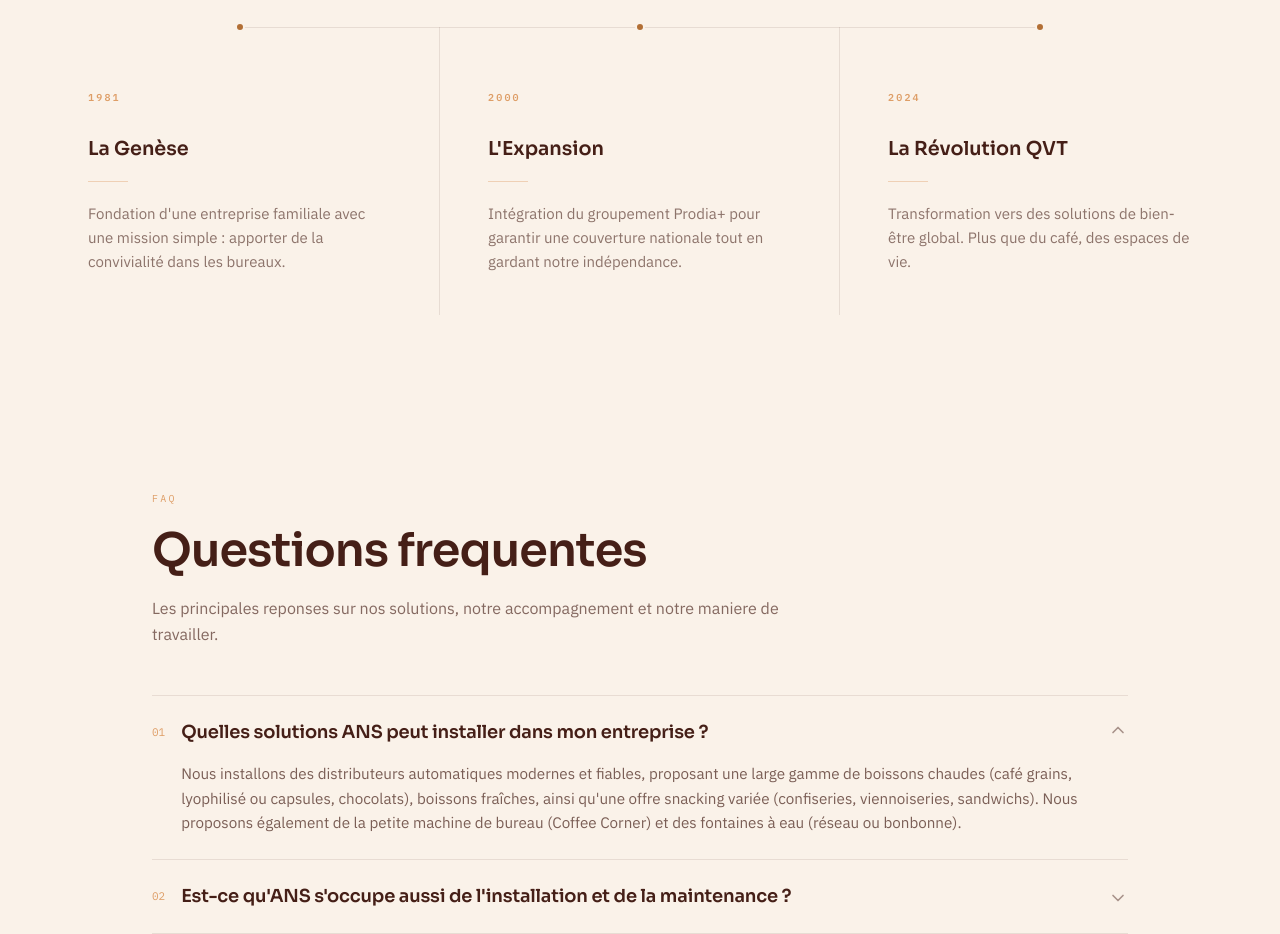
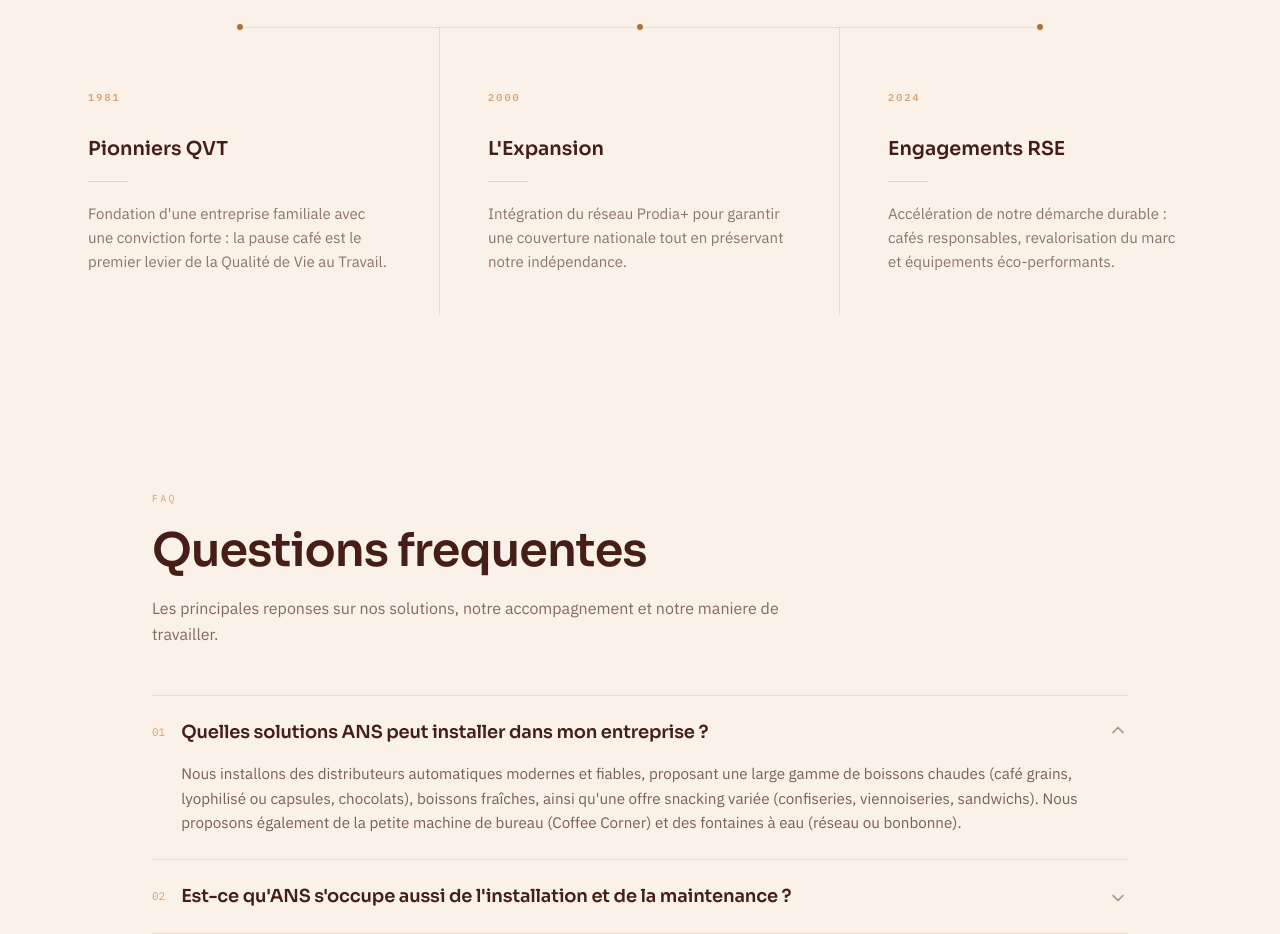
Before and after one commit to nohem-mg/ANS, a Next.js app: page / in a window 1280 px wide. Shown: the part 3600-4534 px from the top of the page. Built offline with nearby package versions, Linux system fonts and the light colour scheme; a web font is replaced by a local one.

Commit message:
Content updates: timeline adjustments for QVT and RSE

```diff
--- a/src/app/page.tsx
+++ b/src/app/page.tsx
@@ -188,18 +188,18 @@ const CapsuleButton = ({ children, href, variant = 'primary' }: { children: Reac
 const MILESTONES = [
   {
     year: '1981',
-    title: 'La Genèse',
-    desc: "Fondation d'une entreprise familiale avec une mission simple : apporter de la convivialité dans les bureaux.",
+    title: 'Pionniers QVT',
+    desc: "Fondation d'une entreprise familiale avec une conviction forte : la pause café est le premier levier de la Qualité de Vie au Travail.",
   },
   {
     year: '2000',
     title: "L'Expansion",
-    desc: "Intégration du groupement Prodia+ pour garantir une couverture nationale tout en gardant notre indépendance.",
+    desc: "Intégration du réseau Prodia+ pour garantir une couverture nationale tout en préservant notre indépendance.",
   },
   {
     year: '2024',
-    title: 'La Révolution QVT',
-    desc: "Transformation vers des solutions de bien-être global. Plus que du café, des espaces de vie.",
+    title: 'Engagements RSE',
+    desc: "Accélération de notre démarche durable : cafés responsables, revalorisation du marc et équipements éco-performants.",
   },
 ];
 
```
